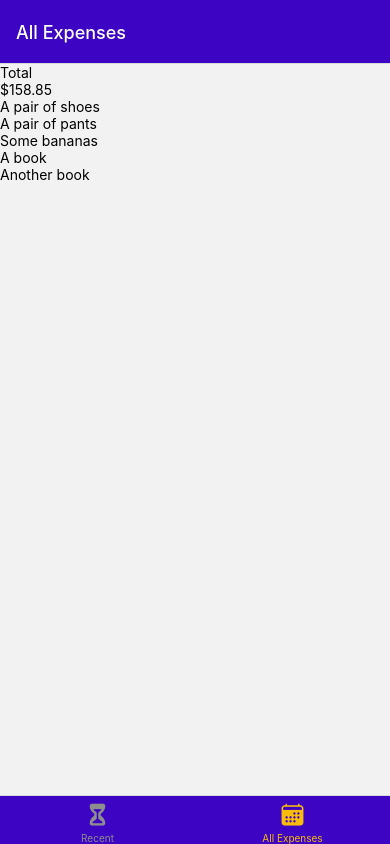
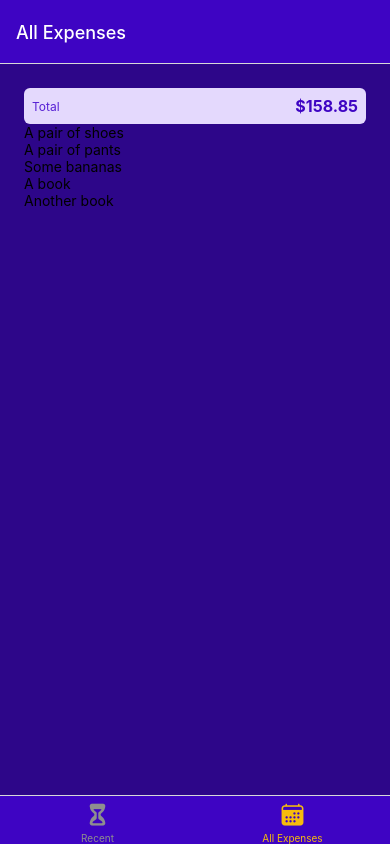
Before and after one commit to AldonIsenberg11/expense-tracker-react-native, a React Native app: screen /AllExpenses in a window 390 px wide. Built offline with nearby package versions, Linux system fonts and the light colour scheme.

Commit message:
improving app layout & styling

```diff
--- a/components/ExpensesOutput/ExpensesOutput.js
+++ b/components/ExpensesOutput/ExpensesOutput.js
@@ -1,6 +1,7 @@
 import { StyleSheet, View } from "react-native";
 import ExpensesList from "./ExpensesList";
 import ExpensesSummary from "./ExpensesSummary";
+import { GlobalStyles } from "../../constants/styles";
 
 const DUMMY_EXPENSES = [
     {
@@ -33,10 +34,9 @@
 
 function ExpensesOutput({expenses, expensesPeriod}) {
   return (
-    <View>
+    <View style={styles.container}>
         <ExpensesSummary
-            expenses={DUMMY_EXPENSES} // TEMPORARY
-            // expenses={expenses}
+            expenses={DUMMY_EXPENSES}
             periodName={expensesPeriod}
         />
         <ExpensesList expenses={DUMMY_EXPENSES}/>
@@ -46,4 +46,10 @@
 
 export default ExpensesOutput;
 
-const styles = StyleSheet.create({});
+const styles = StyleSheet.create({
+    container: {
+        flex: 1,
+        padding: 24,
+        backgroundColor: GlobalStyles.colors.primary700,
+    },
+});
--- a/components/ExpensesOutput/ExpensesSummary.js
+++ b/components/ExpensesOutput/ExpensesSummary.js
@@ -1,4 +1,5 @@
 import { StyleSheet, Text, View } from "react-native";
+import { GlobalStyles } from "../../constants/styles";
 
 function ExpensesSummary({expenses, periodName}) {
     const expensesSum = expenses.reduce((sum, expense) => {
@@ -6,13 +7,31 @@
     }, 0)
 
     return (
-        <View>
-            <Text>{periodName}</Text>
-            <Text>${expensesSum.toFixed(2)}</Text>
+        <View style={styles.container}>
+            <Text style={styles.period}>{periodName}</Text>
+            <Text style={styles.sum}>${expensesSum.toFixed(2)}</Text>
         </View>
     )
 }
 
 export default ExpensesSummary;
 
-const styles = StyleSheet.create({});
+const styles = StyleSheet.create({
+    container: {
+        padding: 8,
+        backgroundColor: GlobalStyles.colors.primary50,
+        borderRadius: 6,
+        flexDirection: 'row',
+        justifyContent: 'space-between',
+        alignItems: 'center',
+    },
+    period: {
+        fontSize: 12,
+        color: GlobalStyles.colors.primary400,
+    },
+    sum: {
+        fontSize: 16,
+        fontWeight: 'bold',
+        color: GlobalStyles.colors.primary500,
+    },
+});
```
